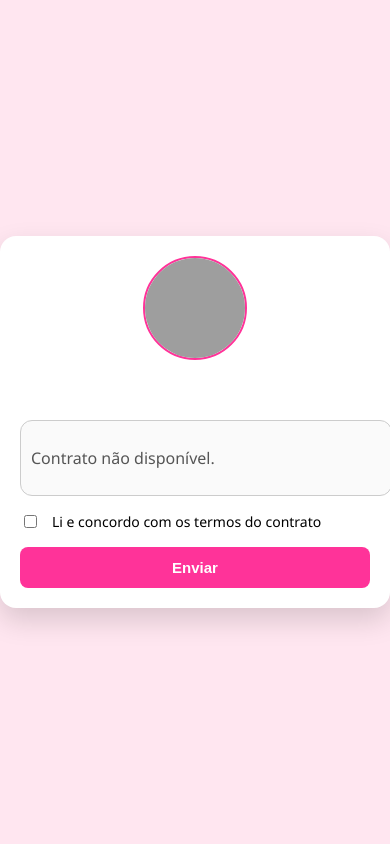
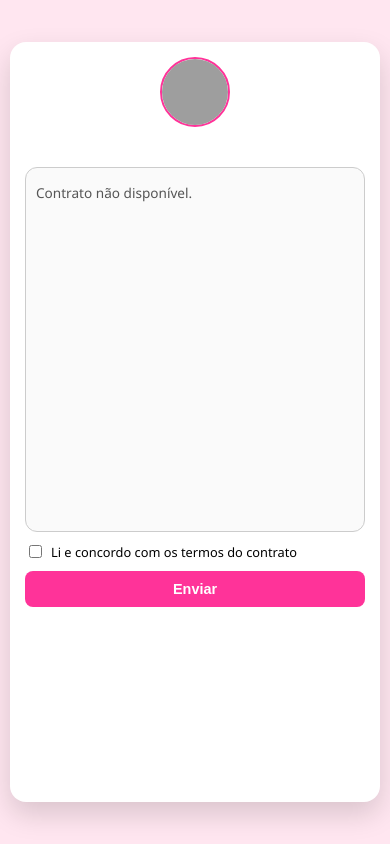
Before and after one commit to Devcruzz/Contract-Server, a Flask app: template templates/aceite.html in a window 390 px wide. Run offline with Flask 3, Linux system fonts and the light colour scheme; the template is opened without the code that fills it, so the values that code supplies are empty; some libraries are stand-ins or nearby versions; grey boxes are pictures that could not be loaded.

Commit message:
fix(responsividade): ajusta container e contrato para telas de desktop e mobile

```diff
--- a/templates/aceite.html
+++ b/templates/aceite.html
@@ -1,61 +1,67 @@
 <!DOCTYPE html>
 <html lang="pt-BR">
-
+<meta name="viewport" content="width=device-width, initial-scale=1.0">
 <head>
     <meta charset="UTF-8">
     <title>Visualização de Contrato</title>
     <style>
+        * {
+            box-sizing: border-box;
+        }
+
         body {
             font-family: 'Segoe UI', sans-serif;
             background: #ffe6f0;
             display: flex;
             justify-content: center;
             align-items: center;
-            min-height: 100vh;
+            height: 100vh;
             margin: 0;
+            overflow: hidden; /* página não rola */
+            padding: 10px;
         }
 
         .container {
             background: #fff;
             padding: 30px;
             border-radius: 16px;
-            width: 520px;
-            max-width: 95vw;
+            width: 100%;
+            max-width: 600px;
+            height: 90vh; /* container fixo na tela */
             display: flex;
             flex-direction: column;
-            gap: 10px;
+            gap: 15px;
             box-shadow: 0 12px 28px rgba(0, 0, 0, 0.15);
-            overflow: hidden;
         }
 
         h1 {
-            margin-top: -10px;
-            font-size: 26px;
+            margin: 0;
+            font-size: 2rem;
             color: #222;
-            margin-bottom: -10px;
             word-break: break-word;
         }
 
         p {
-            font-size: 16px;
+            font-size: 1rem;
             color: #555;
             word-break: break-word;
+            margin: 5px 0;
         }
 
         .contract-container {
             width: 100%;
+            height: 60%; /* altura fixa da área do contrato */
             border-radius: 12px;
             border: 1px solid #ccc;
             padding: 10px;
             background: #fafafa;
-            overflow: auto;
-            max-height: 400px;
+            overflow-y: auto; /* só o contrato rola */
         }
 
         .agree-row {
             display: flex;
             align-items: center;
-            gap: 12px;
+            gap: 10px;
             flex-wrap: wrap;
         }
 
@@ -67,6 +73,11 @@
             border-radius: 8px;
             font-weight: 600;
             cursor: pointer;
+            transition: 0.3s;
+        }
+
+        .btn:hover:not(:disabled) {
+            background: #e6007a;
         }
 
         .btn:disabled {
@@ -81,36 +92,74 @@
         }
 
         .logo-digital img {
-            height: 15vh;
-            width: 15vh;
+            height: 100px;
+            width: 100px;
             border: 2px solid #ff3399;
             border-radius: 50%;
+            object-fit: cover;
         }
 
-        @media (max-width: 600px) {
+        @media (max-width: 768px) {
             .container {
-                width: 100%;
-                height: auto;
                 padding: 20px;
-                gap: 16px;
+                gap: 12px;
+            }
+
+            h1 {
+                font-size: 1.5rem;
+            }
+
+            p {
+                font-size: 0.9rem;
             }
 
             .contract-container {
-                max-height: 55vh;
+                height: 55%; /* altura ajustada para tablet */
             }
 
             .btn {
                 width: 100%;
-                font-size: 15px;
+                padding: 10px;
+                font-size: 1rem;
+            }
+
+            .logo-digital img {
+                height: 80px;
+                width: 80px;
+            }
+        }
+
+        @media (max-width: 480px) {
+            .container {
+                padding: 15px;
+                gap: 10px;
+            }
+
+            h1 {
+                font-size: 1.2rem;
+            }
+
+            p {
+                font-size: 0.85rem;
+            }
+
+            .contract-container {
+                height: 50%; /* altura ajustada para celular */
             }
 
             .agree-row {
-                font-size: 14px;
+                font-size: 0.8rem;
+                gap: 6px;
+            }
+
+            .btn {
+                padding: 10px;
+                font-size: 0.9rem;
             }
 
             .logo-digital img {
-                height: 100px;
-                width: 100px;
+                height: 70px;
+                width: 70px;
             }
         }
     </style>
@@ -127,23 +176,23 @@
 
         <div class="contract-container">
             {% if contrato_html %}
-                {{ contrato_html|safe }}
+            {{ contrato_html|safe }}
             {% else %}
-                <p>Contrato não disponível.</p>
+            <p>Contrato não disponível.</p>
             {% endif %}
         </div>
 
         <div class="agree-row">
-            <input type="checkbox" id="concordo" {% if status == 'aceito' %}disabled{% endif %}>
+            <input type="checkbox" id="concordo" {% if status=='aceito' %}disabled{% endif %}>
             <label for="concordo">Li e concordo com os termos do contrato</label>
         </div>
 
         <div class="actions">
-            <button id="enviarBtn" class="btn" {% if status == 'aceito' %}disabled{% endif %}>Enviar</button>
+            <button id="enviarBtn" class="btn" {% if status=='aceito' %}disabled{% endif %}>Enviar</button>
         </div>
 
         {% if status == 'aceito' %}
-            <p style="color:green;">Contrato aceito!</p>
+        <p style="color:green;">Contrato aceito!</p>
         {% endif %}
     </div>
 
```
